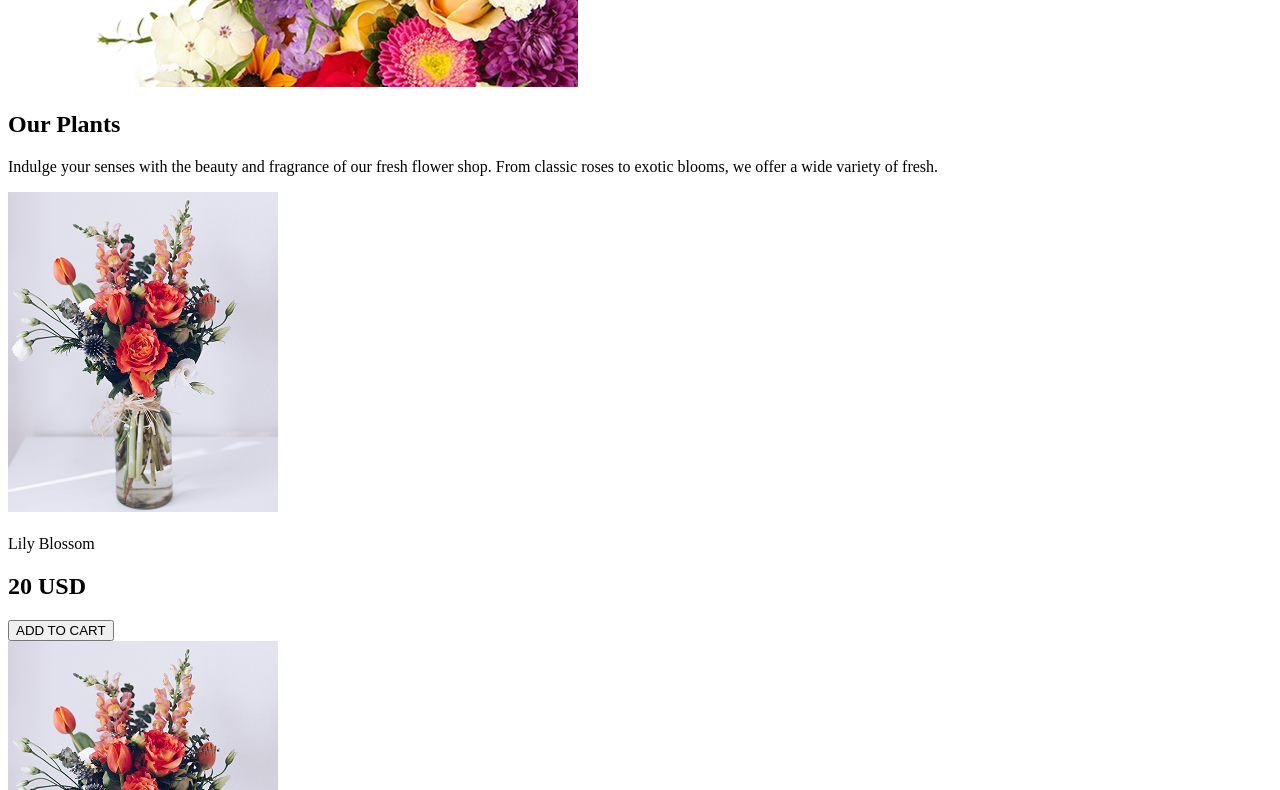
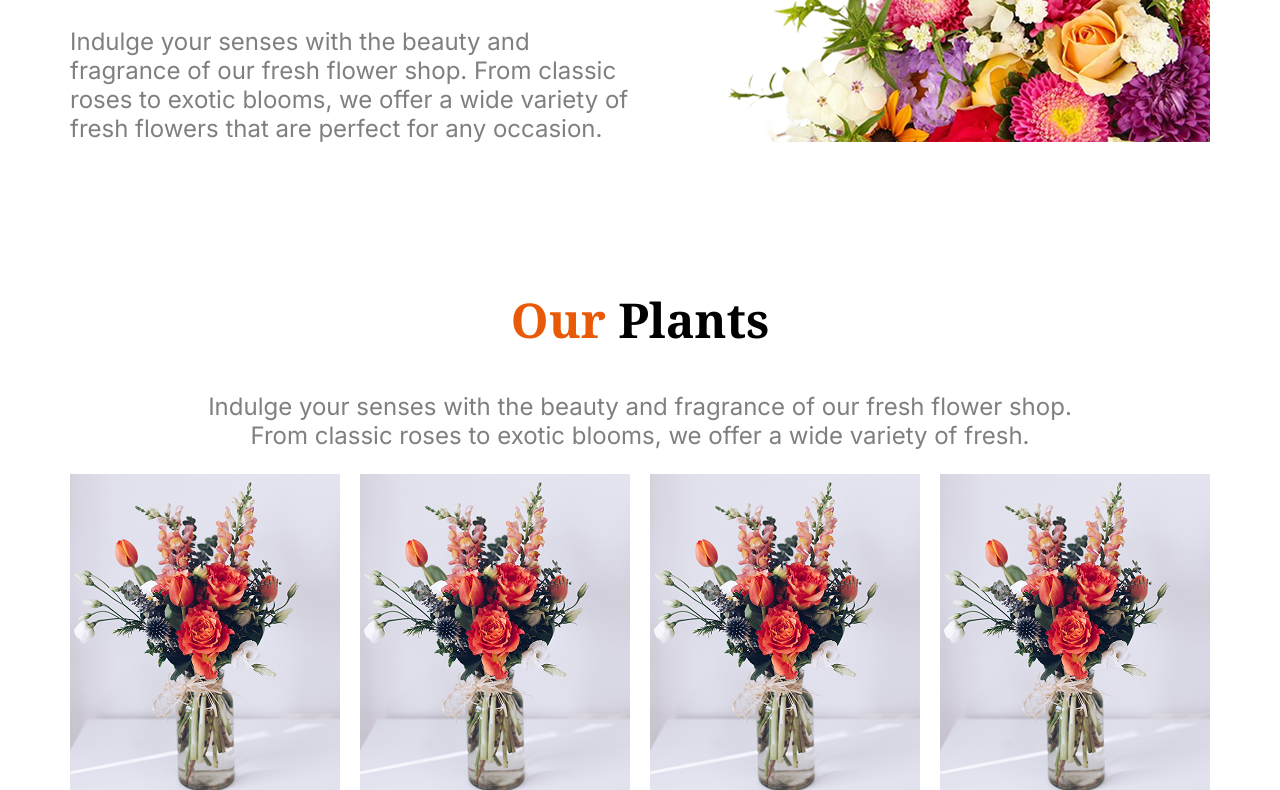
Before and after one commit to MD-Aftab-Hossain/Assignment-2-responsible-, a plain HTML site: page index.html in a window 1280 px wide. Shown: the part 565-1355 px from the top of the page. Drawn offline with Linux system fonts and the light colour scheme; files whose address does not match are found by name.

Commit message:
main edited

```diff
--- a/index.html
+++ b/index.html
@@ -5,7 +5,7 @@
     <meta charset="UTF-8">
     <meta name="viewport" content="width=device-width, initial-scale=1.0">
     <title>Document</title>
-    <link rel="stylesheet" href="s2.css">
+    <link rel="stylesheet" href="style.css">
     <script src="https://kit.fontawesome.com/10d83dd930.js" crossorigin="anonymous"></script>
 </head>
 
```
